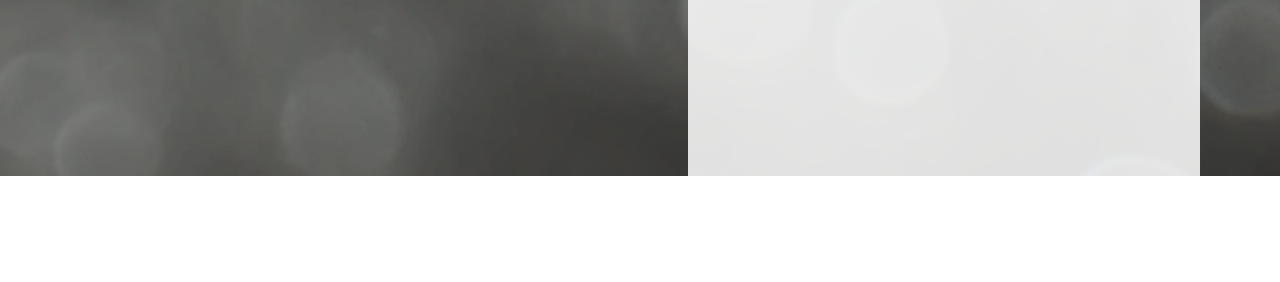
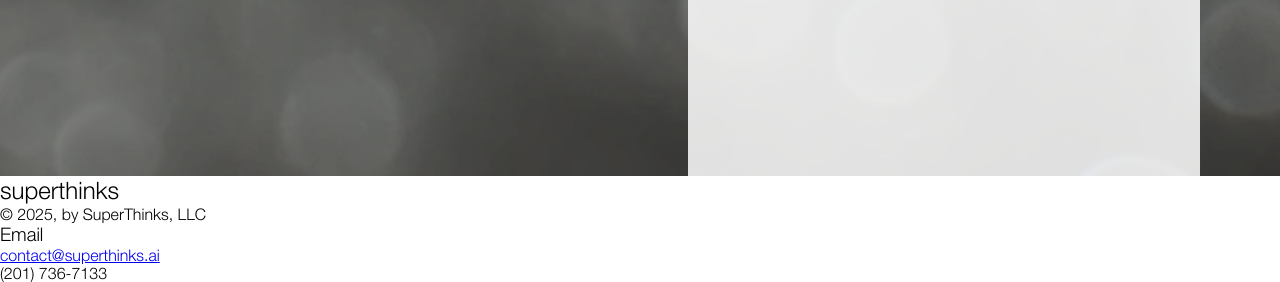
Before and after one commit to superthinks001/superthinks-website, a plain HTML site: page index.html in a window 1280 px wide. Shown: the part 3660-3942 px from the top of the page. Before the commit the page ends 3836 px from the top, so only its background shows below. Drawn offline with Linux system fonts and the light colour scheme.

Commit message:
Update index.html

```diff
--- a/index.html
+++ b/index.html
@@ -213,5 +213,30 @@
     });
     </script>
 
+    <!-- Footer Section -->
+    <footer class="footer">
+        <div class="footer-container">
+            <!-- Left Side - Branding & Navigation -->
+            <div class="footer-left">
+                <h2 class="footer-logo">superthinks</h2>
+                <nav class="footer-nav">
+                    <ul>
+                        <li><a href="#services">Services</a></li>
+                        <li><a href="#about">About</a></li>
+                        <li><a href="#team">Team</a></li>
+                    </ul>
+                </nav>
+                <p class="footer-copyright">© 2025, by SuperThinks, LLC</p>
+            </div>
+
+            <!-- Right Side - Contact Info -->
+            <div class="footer-right">
+                <h3>Email</h3>
+                <a href="mailto:contact@superthinks.ai" class="footer-email">contact@superthinks.ai</a>
+                <p class="footer-phone">(201) 736-7133</p>
+            </div>
+        </div>
+    </footer>
+
 </body>
 </html>
```
